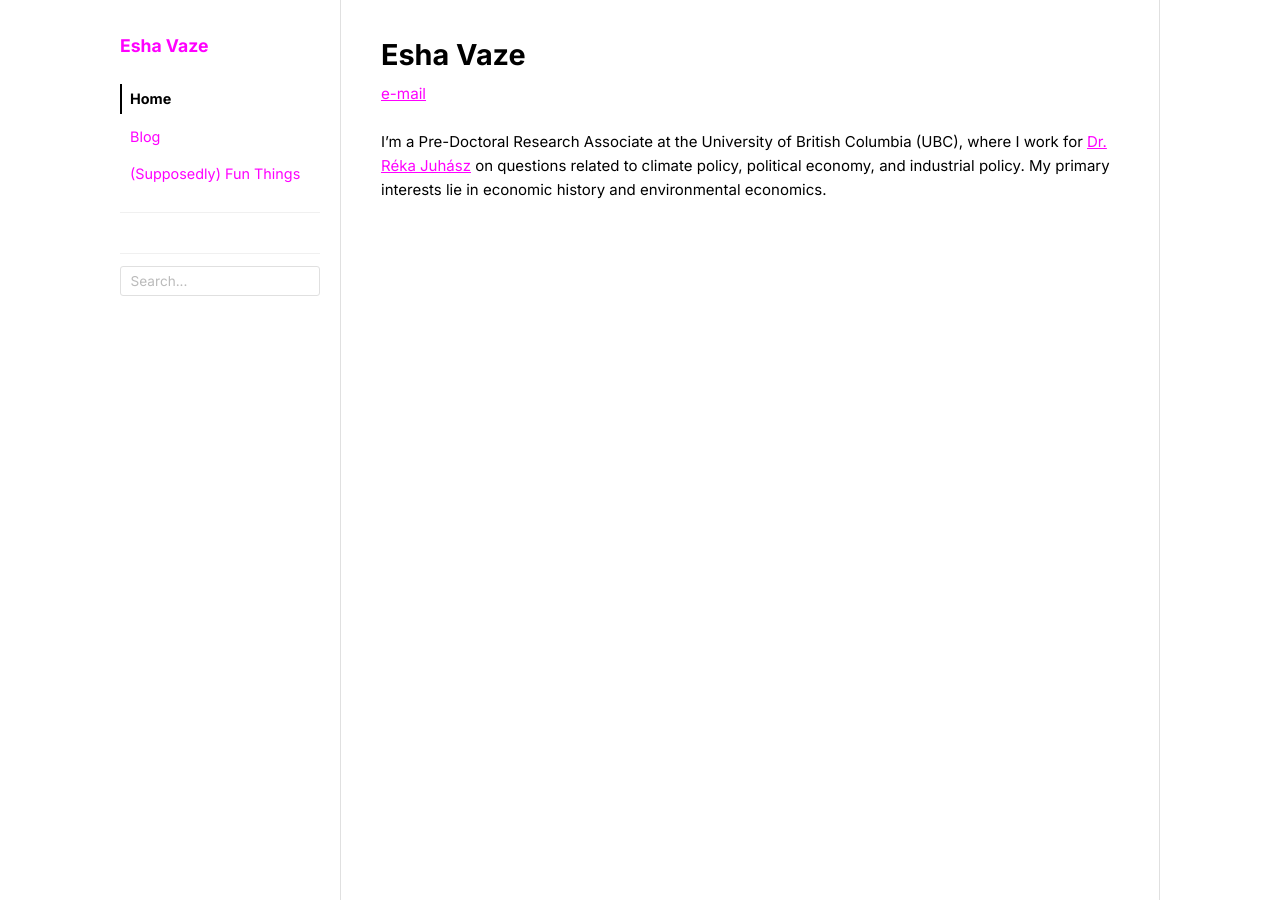
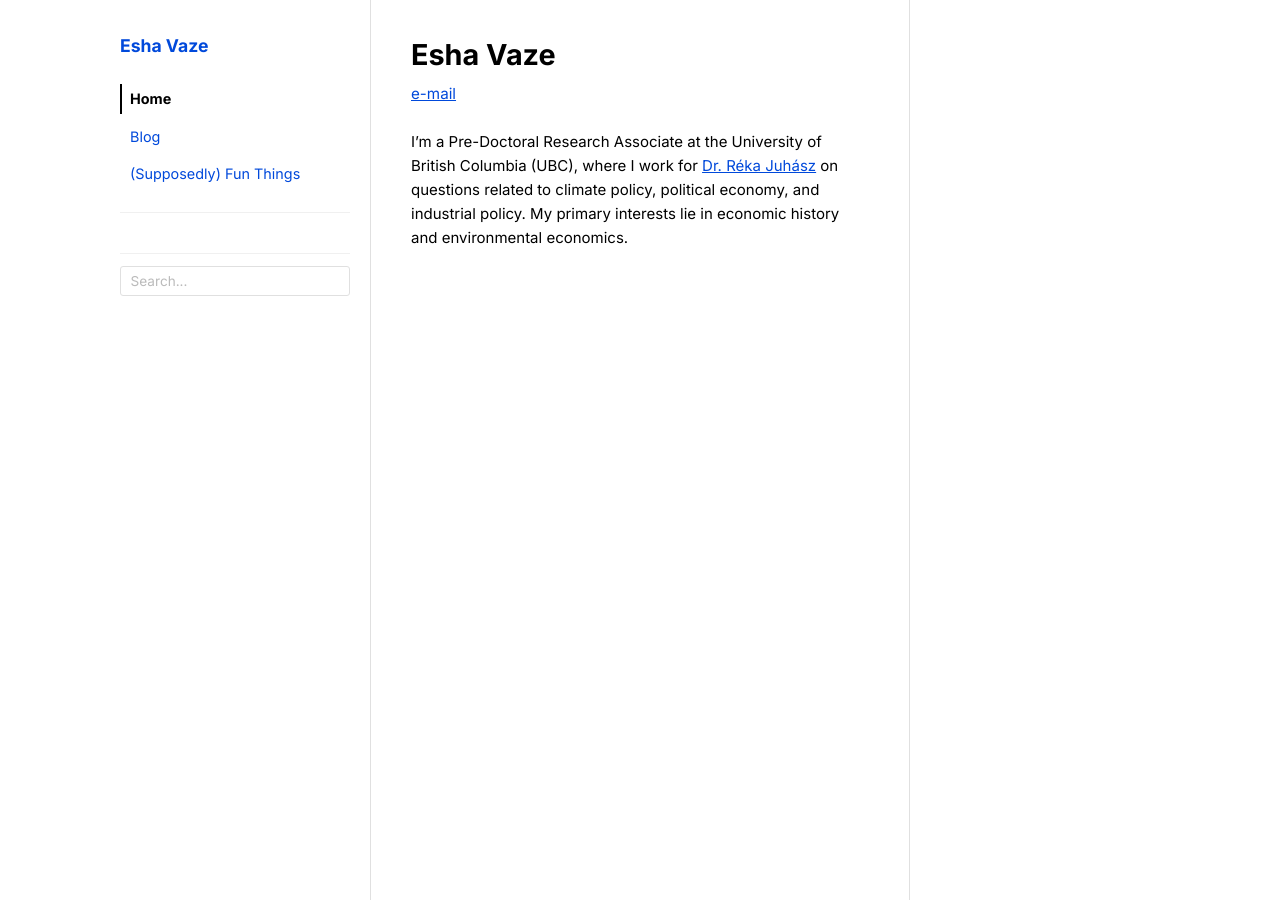
Before and after one commit to vaze-esha/vaze-esha.github.io, a Jekyll site: the page built from index.md, in a window 1280 px wide. Built offline with Jekyll 4.4.1, drawn with Linux system fonts in a browser that asks for light colours.

Commit message:
1/4-2/4-1/4 layout split and replace magenta with #0049DB
- sidebar: flex: 0 0 25%; main-content: flex: 0 0 50%; right 25% is natural whitespace
- a:link, a:visited color #FF00FF → #0049DB

Co-Authored-By: Claude Sonnet 4.6 <noreply@anthropic.com>

```diff
--- a/assets/css/style.css
+++ b/assets/css/style.css
@@ -24,8 +24,9 @@ body {
 /* ── Sidebar ── */
 
 .sidebar {
-  width: 240px;
-  min-width: 240px;
+  flex: 0 0 25%;
+  width: 25%;
+  min-width: 0;
   padding: 2rem 1.25rem;
   position: sticky;
   top: 0;
@@ -83,9 +84,8 @@ body {
 /* ── Main content ── */
 
 .main-content {
-  flex: 1;
+  flex: 0 0 50%;
   padding: 2rem 2.5rem;
-  max-width: 820px;
   min-width: 0;
   border-left: 1px solid #e0e0e0;
   border-right: 1px solid #e0e0e0;
@@ -165,7 +165,7 @@ h1, h2, h3, h4, h5, h6 {
 /* Links */
 a:link,
 a:visited {
-  color: #FF00FF;
+  color: #0049DB;
 }
 
 /* Code */
@@ -343,6 +343,7 @@ hr {
   }
 
   .sidebar {
+    flex: none;
     width: 100%;
     min-width: 0;
     height: auto;
```
Also changed, not shown: 2 other files.
